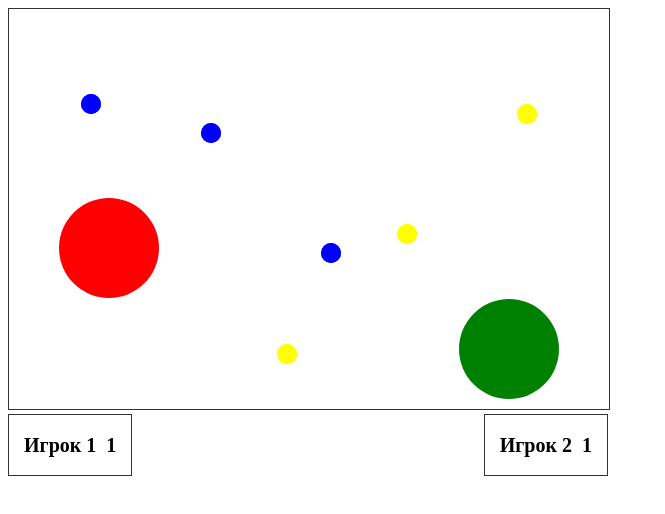
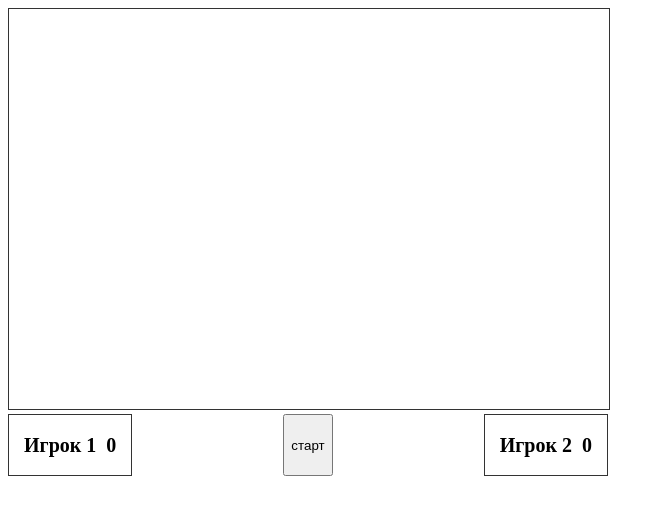
Before and after one commit to GeronSheid/whiteboard, a React (Vite) app: page / in a window 1280 px wide. Shown: the top 514 px of the page, without its empty margins (0-665 px from the left). Built offline with nearby package versions, Linux system fonts and the light colour scheme.

Commit message:
добавлена кнопка старт/стоп

```diff
--- a/src/components/Canvas/ui/Canvas.tsx
+++ b/src/components/Canvas/ui/Canvas.tsx
@@ -9,7 +9,7 @@ const players: Player[] = [
     new Player(500, 100, 50, 'green', -1, 'blue', 1000)
 ];
 
-const spells: Spell[][] = players.map(() => []);
+let spells: Spell[][] = players.map(() => []);
 
 const index = (ball: Player) => (players.indexOf(ball) % 2 === 0 ? 1 : -1);
 
@@ -137,30 +137,39 @@ const update = (canvas: HTMLCanvasElement, mouseRef: React.MutableRefObject<{
         const incrPlayer1 = useStore(state => state.incrPlayer1)
         const incrPlayer2 = useStore(state => state.incrPlayer2)
         const clearAll = useStore(state => state.clearAll)
+        const isRunning = useStore(state => state.isRunning)
 
         useEffect(() => {
-            if (canvasRef) {
+            if (canvasRef && isRunning) {
                 const canvas = canvasRef.current;
                 const context = canvas?.getContext('2d');
                 clearAll()
                 if (canvas && context) {
+                    let animationFrameId: number;
+                    const intervals: number[] = [];
                     const animate = () => {
 
                         update(canvas, mouseRef, incrPlayer1, incrPlayer2);
                         drawPlayers(context, canvas);
                         drawSpells(context);
-                        requestAnimationFrame(animate)
+                        animationFrameId = requestAnimationFrame(animate);
                     }
 
                     animate()
                     players.forEach((player, i) => {
-                        setInterval(() => {
+                        const intervalId = setInterval(() => {
                             fireSpell(i)
-                        }, player.fireRate)
+                        }, player.fireRate);
+                        intervals.push(intervalId)
                     })
+                    return () => {
+                        cancelAnimationFrame(animationFrameId)
+                        intervals.forEach(clearInterval)
+                        spells = players.map(() => [])
+                    }
                 }
             }
-        }, [mouseRef, incrPlayer1, incrPlayer2, clearAll])
+        }, [mouseRef, incrPlayer1, incrPlayer2, clearAll, isRunning])
 
         return (
             <canvas
--- a/src/components/Menu/ui/Menu.tsx
+++ b/src/components/Menu/ui/Menu.tsx
@@ -5,17 +5,24 @@ import styles from './style.module.css';
 const Menu = () => {
 
     const {player1, player2} = useStore(state => state.score);
-    // const clearAll = useStore(state => state.clearAll);
+    const clearAll = useStore(state => state.clearAll);
+    const isRunning = useStore(state => state.isRunning)
+    const setIsRunning = useStore(state => state.setIsRunning);
     return (
         <div className={styles.menu}>
             <div className={styles.score}>
                 <span>Игрок 1</span>
-                <span>{player1 / 2}</span>
+                <span>{player1}</span>
             </div>
+            <button onClick={() => {
+                setIsRunning()
+                clearAll()
+            }}>{isRunning ? 'стоп' : 'старт'}</button>
             <div className={styles.score}>
                 <span>Игрок 2</span>
-                <span>{player2 / 2}</span>
+                <span>{player2}</span>
             </div>
+
         </div>
     )
 }
--- a/src/store/store.ts
+++ b/src/store/store.ts
@@ -1,20 +1,27 @@
 import { create } from "zustand";
 
 interface IState {
+    isRunning: boolean
     score: {
         player1: number
         player2: number
     }
+    setIsRunning: () => void
     incrPlayer1: () => void
     incrPlayer2: () => void
     clearAll: () => void
 }
 
 export const useStore = create<IState>((set) => ({
+    isRunning: false,
     score: {
         player1: 0,
         player2: 0,
     },
+    setIsRunning: () => set((state) => ({
+        isRunning: !state.isRunning
+
+    })),
     incrPlayer1: () => set((state) => ({
         score: {
             ...state.score,
```
